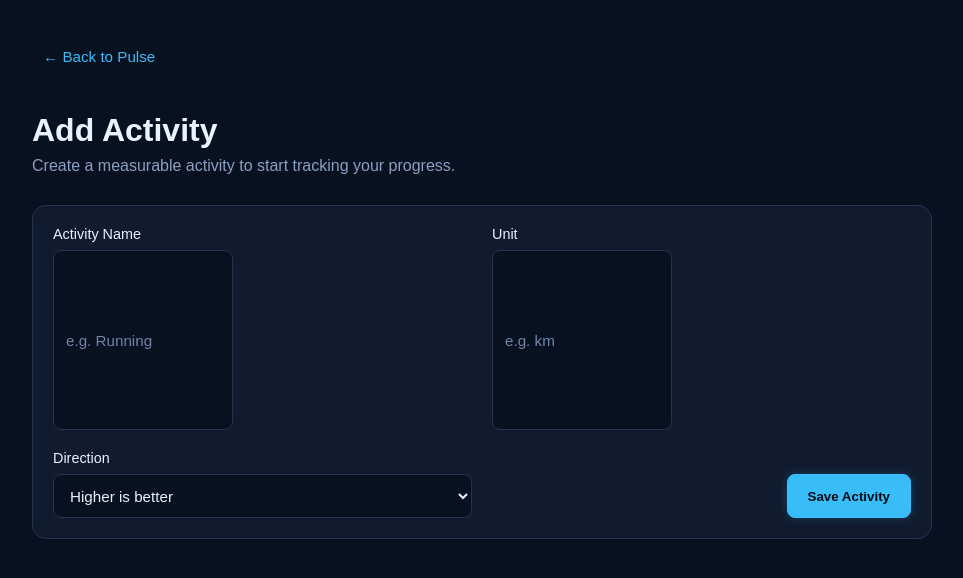
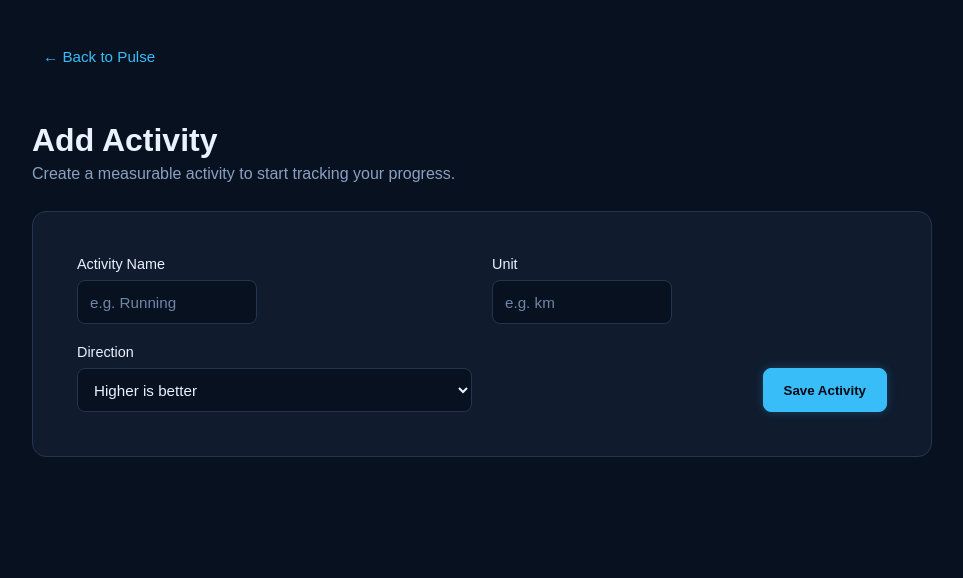
Before and after one commit to AmaanCoder786/DayGraph, a Flask app: page /add-habit in a window 1280 px wide. Shown: the top 578 px of the page, without its empty margins (158-1121 px from the left). Run offline with Flask 3, Linux system fonts and the light colour scheme.

Commit message:
style: finalize Glacial Blue UI theme

```diff
--- a/static/css/style.css
+++ b/static/css/style.css
@@ -632,6 +632,79 @@ a {
   filter: brightness(1.1);
   transform: translateY(-2px);
 }
+
+/* ============================================================
+   ADD ACTIVITY — FINAL CONTROL SIZING
+   ============================================================ */
+
+.habit-header + .habit-section .entry-form input,
+.habit-header + .habit-section .entry-form select {
+    height: 44px;
+    min-height: 44px;
+    max-height: 44px;
+    padding: 0 12px;
+}
+
+.habit-header + .habit-section .entry-form button {
+    height: 44px;
+    min-height: 44px;
+    padding: 0 20px;
+}
+
+.habit-header + .habit-section .entry-form {
+    align-items: end;
+}
+
+/* ============================================================
+   ADD ACTIVITY — FINAL POLISH
+   ============================================================ */
+
+.habit-header {
+    margin-bottom: 28px;
+}
+
+.habit-header .back-link {
+    display: inline-flex;
+    align-items: center;
+    gap: 6px;
+
+    margin-bottom: 28px;
+
+    color: var(--accent-primary);
+    font-size: 0.95rem;
+    font-weight: 500;
+    text-decoration: none;
+
+    transition:
+        color 0.2s ease,
+        transform 0.2s ease;
+}
+
+.habit-header .back-link:hover {
+    color: var(--accent-secondary);
+    transform: translateX(-3px);
+}
+
+.habit-header h1 {
+    margin-bottom: 6px;
+}
+
+.habit-header p {
+    margin-top: 0;
+}
+
+.habit-header + .habit-section {
+    max-width: 900px;
+}
+
+.habit-header + .habit-section .entry-form {
+    padding: 24px;
+}
+
+.habit-header + .habit-section .entry-form > div {
+    min-width: 0;
+}
+
 /* ============================================================
    TODAY'S ENTRIES
    ============================================================ */
```
